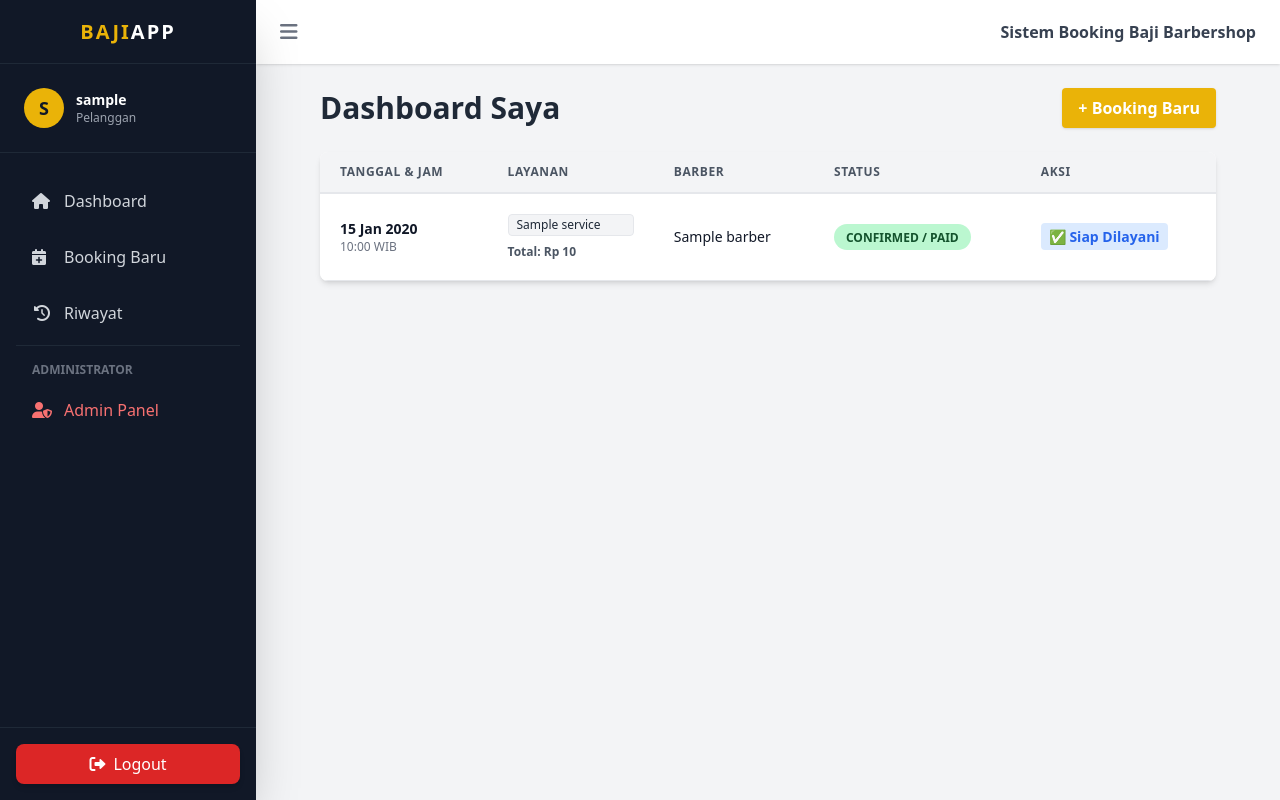
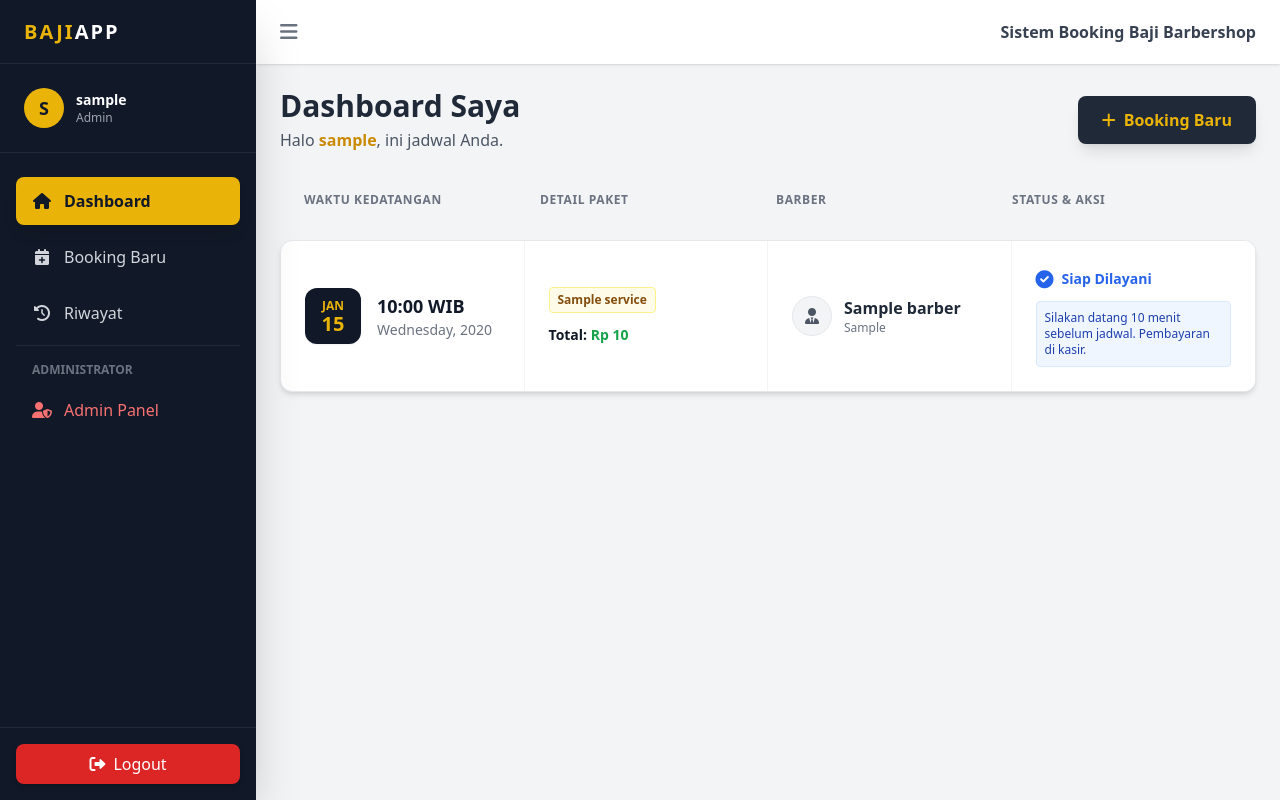
Before and after one commit to bajiff/baji-barbershop, a Flask app: page /dashboard in a window 1280 px wide. Run offline with Flask 3, Linux system fonts and the light colour scheme; a user stored in the database is signed in; tables that the repository leaves empty hold one stand-in row (values such as "Sample post"); some libraries are stand-ins or nearby versions.

Commit message:
Bisa dibilang selesai lah udah capek tinggal bikin pptnya aja

```diff
--- a/app/templates/base_dashboard.html
+++ b/app/templates/base_dashboard.html
@@ -8,57 +8,68 @@
     <script defer src="https://cdn.jsdelivr.net/npm/alpinejs@3.x.x/dist/cdn.min.js"></script>
     <link rel="stylesheet" href="https://cdnjs.cloudflare.com/ajax/libs/font-awesome/6.0.0/css/all.min.css">
 </head>
-<body class="bg-gray-100 font-sans antialiased" x-data="{ sidebarOpen: true }">
+<body class="bg-gray-100 font-sans antialiased" x-data="{ sidebarOpen: false }"
+      x-init="if (window.innerWidth >= 1024) sidebarOpen = true"
+      @resize.window="if (window.innerWidth < 1024) sidebarOpen = false; else sidebarOpen = true">
 
     <div class="flex h-screen overflow-hidden">
 
-        <aside
-            :class="sidebarOpen ? 'translate-x-0 w-64' : '-translate-x-full w-0 lg:w-0'"
-            class="fixed inset-y-0 left-0 z-30 bg-gray-900 text-white transition-all duration-300 ease-in-out lg:static shadow-2xl flex flex-col overflow-hidden whitespace-nowrap">
+        <aside :class="sidebarOpen ? 'translate-x-0' : '-translate-x-full'"
+               class="fixed inset-y-0 left-0 z-30 w-64 bg-gray-900 text-white transition-transform duration-300 ease-in-out lg:static lg:inset-0 shadow-2xl flex flex-col"
+               x-cloak>
 
-            <div class="h-16 flex items-center justify-center border-b border-gray-800 px-6">
+            <div class="h-16 flex items-center justify-between px-6 bg-gray-900 border-b border-gray-800">
                 <span class="text-xl font-bold text-yellow-500 tracking-widest">BAJI<span class="text-white">APP</span></span>
+
+                <button @click="sidebarOpen = false" class="text-gray-400 hover:text-white lg:hidden focus:outline-none">
+                    <i class="fas fa-times text-2xl"></i>
+                </button>
             </div>
 
             <div class="p-6 border-b border-gray-800 flex items-center gap-3">
-                <div class="w-10 h-10 rounded-full bg-yellow-500 flex items-center justify-center text-gray-900 font-bold text-lg min-w-[2.5rem]">
+                <div class="w-10 h-10 rounded-full bg-yellow-500 flex items-center justify-center text-gray-900 font-bold text-lg shrink-0">
                     {{ current_user.username[0] | upper }}
                 </div>
-                <div class="overflow-hidden transition-opacity duration-300" :class="sidebarOpen ? 'opacity-100' : 'opacity-0'">
-                    <p class="text-sm font-semibold">{{ current_user.username }}</p>
-                    <p class="text-xs text-gray-400">Pelanggan</p>
+                <div class="overflow-hidden">
+                    <p class="text-sm font-semibold truncate">{{ current_user.username }}</p>
+                    <p class="text-xs text-gray-400 capitalize">{{ current_user.role }}</p>
                 </div>
             </div>
 
             <nav class="flex-1 px-4 py-6 space-y-2 overflow-y-auto">
-                <a href="{{ url_for('main.dashboard') }}" class="flex items-center px-4 py-3 rounded-lg text-gray-300 hover:bg-gray-800 hover:text-white transition-colors">
-                    <i class="fas fa-home w-5"></i>
+                <a href="{{ url_for('main.dashboard') }}"
+                   class="flex items-center px-4 py-3 rounded-lg transition-colors {{ 'bg-yellow-500 text-gray-900 font-bold shadow-lg' if request.endpoint == 'main.dashboard' else 'text-gray-300 hover:bg-gray-800 hover:text-white' }}">
+                    <i class="fas fa-home w-5 text-center"></i>
                     <span class="ml-3">Dashboard</span>
                 </a>
-                <a href="{{ url_for('main.new_booking') }}" class="flex items-center px-4 py-3 rounded-lg text-gray-300 hover:bg-gray-800 hover:text-white transition-colors">
-                    <i class="fas fa-calendar-plus w-5"></i>
+
+                <a href="{{ url_for('main.new_booking') }}"
+                   class="flex items-center px-4 py-3 rounded-lg transition-colors {{ 'bg-yellow-500 text-gray-900 font-bold shadow-lg' if request.endpoint == 'main.new_booking' else 'text-gray-300 hover:bg-gray-800 hover:text-white' }}">
+                    <i class="fas fa-calendar-plus w-5 text-center"></i>
                     <span class="ml-3">Booking Baru</span>
                 </a>
+
                 <a href="{{ url_for('main.history') }}"
-                class="flex items-center px-4 py-3 rounded-lg transition-colors {{ 'bg-yellow-500 text-gray-900 font-bold shadow-lg' if request.endpoint == 'main.history' else 'text-gray-300 hover:bg-gray-800 hover:text-white' }}">
+                   class="flex items-center px-4 py-3 rounded-lg transition-colors {{ 'bg-yellow-500 text-gray-900 font-bold shadow-lg' if request.endpoint == 'main.history' else 'text-gray-300 hover:bg-gray-800 hover:text-white' }}">
                     <i class="fas fa-history w-5 text-center"></i>
                     <span class="ml-3">Riwayat</span>
                 </a>
-            {% if current_user.role == 'admin' %}
+
+                {% if current_user.role == 'admin' %}
                 <div class="mt-4 pt-4 border-t border-gray-800">
                     <p class="px-4 text-xs font-bold text-gray-500 uppercase mb-2">Administrator</p>
                     <a href="{{ url_for('main.admin_dashboard') }}"
-                    class="flex items-center px-4 py-3 rounded-lg transition-colors {{ 'bg-red-600 text-white font-bold shadow-lg' if request.endpoint == 'main.admin_dashboard' else 'text-red-400 hover:bg-red-900/50 hover:text-white' }}">
+                       class="flex items-center px-4 py-3 rounded-lg transition-colors {{ 'bg-red-600 text-white font-bold shadow-lg' if request.endpoint == 'main.admin_dashboard' else 'text-red-400 hover:bg-red-900/50 hover:text-white' }}">
                         <i class="fas fa-user-shield w-5 text-center"></i>
                         <span class="ml-3">Admin Panel</span>
                     </a>
                 </div>
-            {% endif %}
+                {% endif %}
             </nav>
 
             <div class="p-4 border-t border-gray-800">
-                <a href="{{ url_for('main.logout') }}" class="flex items-center justify-center w-full px-4 py-2 bg-red-600 hover:bg-red-700 text-white rounded-lg transition shadow-md">
-                    <i class="fas fa-sign-out-alt mr-2"></i> <span x-show="sidebarOpen">Logout</span>
+                <a href="{{ url_for('main.logout') }}" class="flex items-center justify-center w-full px-4 py-2 bg-red-600 hover:bg-red-700 text-white rounded-lg transition shadow-md group">
+                    <i class="fas fa-sign-out-alt mr-2 group-hover:animate-bounce"></i> Logout
                 </a>
             </div>
         </aside>
--- a/app/templates/booking/dashboard.html
+++ b/app/templates/booking/dashboard.html
@@ -1,104 +1,123 @@
 {% extends "base_dashboard.html" %}
 
-{% block head %}
-    <script type="text/javascript"
-      src="https://app.sandbox.midtrans.com/snap/snap.js"
-      data-client-key="{{ config.MIDTRANS_CLIENT_KEY }}">
-    </script>
-{% endblock %}
+{% block content %}
+<div class="max-w-6xl mx-auto pb-24">
 
-{% block content %}
-<div class="max-w-4xl mx-auto">
-    <div class="flex justify-between items-center mb-6">
+    <div class="flex flex-col md:flex-row justify-between items-start md:items-center mb-8 gap-4">
+        <div>
             <h2 class="text-3xl font-bold text-gray-800">Dashboard Saya</h2>
-        <a href="{{ url_for('main.new_booking') }}" class="bg-yellow-500 hover:bg-yellow-600 text-white font-bold py-2 px-4 rounded shadow">
-            + Booking Baru
+            <p class="text-gray-600 mt-1">Halo <span class="font-bold text-yellow-600">{{ current_user.username }}</span>, ini jadwal Anda.</p>
+        </div>
+
+        <a href="{{ url_for('main.new_booking') }}" class="hidden md:inline-flex items-center gap-2 bg-gray-800 hover:bg-gray-900 text-yellow-500 hover:text-yellow-400 font-bold py-3 px-6 rounded-lg shadow-lg transition transform hover:-translate-y-1">
+            <i class="fas fa-plus"></i> Booking Baru
         </a>
     </div>
 
-    <div class="bg-white shadow-md rounded-lg overflow-hidden">
-        <table class="min-w-full leading-normal">
-            <thead>
-                <tr>
-                    <th class="px-5 py-3 border-b-2 border-gray-200 bg-gray-100 text-left text-xs font-semibold text-gray-600 uppercase tracking-wider">Tanggal & Jam</th>
-                    <th class="px-5 py-3 border-b-2 border-gray-200 bg-gray-100 text-left text-xs font-semibold text-gray-600 uppercase tracking-wider">Layanan</th>
-                    <th class="px-5 py-3 border-b-2 border-gray-200 bg-gray-100 text-left text-xs font-semibold text-gray-600 uppercase tracking-wider">Barber</th>
-                    <th class="px-5 py-3 border-b-2 border-gray-200 bg-gray-100 text-left text-xs font-semibold text-gray-600 uppercase tracking-wider">Status</th>
-                    <th class="px-5 py-3 border-b-2 border-gray-200 bg-gray-100 text-left text-xs font-semibold text-gray-600 uppercase tracking-wider">Aksi</th>
-                </tr>
-            </thead>
-            <tbody>
+    <div class="flex flex-col gap-6">
+
+        <div class="hidden md:grid grid-cols-4 gap-4 px-6 py-2 text-xs font-bold text-gray-500 uppercase tracking-wider">
+            <div>Waktu Kedatangan</div>
+            <div>Detail Paket</div>
+            <div>Barber</div>
+            <div>Status & Aksi</div>
+        </div>
+
         {% for booking in bookings %}
-                <tr>
-                    <td class="px-5 py-5 border-b border-gray-200 bg-white text-sm">
-                        <p class="text-gray-900 whitespace-no-wrap font-bold">
-                            {{ booking.booking_time.strftime('%d %b %Y') }}
-                        </p>
-                        <p class="text-gray-500 text-xs">{{ booking.booking_time.strftime('%H:%M') }} WIB</p>
-                    </td>
+        <div class="bg-white rounded-xl shadow-md border border-gray-200 overflow-hidden hover:shadow-lg transition duration-300">
 
-                    <td class="px-5 py-5 border-b border-gray-200 bg-white text-sm">
-                        <div class="flex flex-col gap-1">
+            <div class="grid grid-cols-1 md:grid-cols-4">
+
+                <div class="p-6 border-b md:border-b-0 md:border-r border-gray-100 flex items-center gap-4">
+                    <div class="flex-shrink-0 w-14 h-14 rounded-xl bg-gray-900 text-yellow-500 flex flex-col items-center justify-center font-bold shadow-sm">
+                        <span class="text-xs uppercase">{{ booking.booking_time.strftime('%b') }}</span>
+                        <span class="text-xl leading-none">{{ booking.booking_time.strftime('%d') }}</span>
+                    </div>
+                    <div>
+                        <p class="text-xs text-gray-400 uppercase font-bold tracking-wider mb-1 md:hidden">Waktu Kedatangan</p>
+                        <p class="text-gray-900 font-bold text-lg">{{ booking.booking_time.strftime('%H:%M') }} WIB</p>
+                        <p class="text-gray-500 text-sm">{{ booking.booking_time.strftime('%A, %Y') }}</p>
+                    </div>
+                </div>
+
+                <div class="p-6 border-b md:border-b-0 md:border-r border-gray-100 flex flex-col justify-center">
+                    <p class="text-xs text-gray-400 uppercase font-bold tracking-wider mb-2 md:hidden">Detail Paket</p>
+
+                    <div class="flex flex-wrap gap-2 mb-3">
                         {% for s in booking.services %}
-                                <span class="inline-flex items-center px-2 py-0.5 rounded text-xs font-medium bg-gray-100 text-gray-800 border border-gray-200">
+                            <span class="px-2 py-1 bg-yellow-50 text-yellow-800 text-xs font-bold rounded border border-yellow-200">
                                 {{ s.name }}
                             </span>
                         {% endfor %}
                     </div>
+
                     {% set total = booking.services|sum(attribute='price') %}
-                        <p class="text-gray-600 text-xs font-bold mt-2">
-                            Total: Rp {{ "{:,.0f}".format(total) }}
+                    <p class="text-sm font-bold text-gray-900">
+                        Total: <span class="text-green-600">Rp {{ "{:,.0f}".format(total) }}</span>
                     </p>
-                    </td>
+                </div>
 
-                    <td class="px-5 py-5 border-b border-gray-200 bg-white text-sm">
-                        <p class="text-gray-900 whitespace-no-wrap">{{ booking.barber.name }}</p>
-                    </td>
-                    <td class="px-5 py-5 border-b border-gray-200 bg-white text-sm">
-                        <span class="relative inline-block px-3 py-1 font-semibold leading-tight
-                        {% if booking.payment_status == 'paid' %} text-green-900 bg-green-200
-                        {% else %} text-orange-900 bg-orange-200 {% endif %} rounded-full">
-                            <span class="relative text-xs uppercase">{{ booking.status }} / {{ booking.payment_status }}</span>
+                <div class="p-6 border-b md:border-b-0 md:border-r border-gray-100 flex items-center">
+                    <div class="w-full">
+                        <p class="text-xs text-gray-400 uppercase font-bold tracking-wider mb-2 md:hidden">Barber Pilihan</p>
+                        <div class="flex items-center gap-3">
+                            <div class="w-10 h-10 rounded-full bg-gray-100 flex items-center justify-center text-gray-600 border border-gray-200">
+                                <i class="fas fa-user-tie"></i>
+                            </div>
+                            <div>
+                                <p class="font-bold text-gray-800">{{ booking.barber.name }}</p>
+                                <p class="text-xs text-gray-500">{{ booking.barber.specialty }}</p>
+                            </div>
+                        </div>
+                    </div>
+                </div>
+
+                <div class="p-6 bg-gray-50 md:bg-white flex flex-col justify-center">
+                    <p class="text-xs text-gray-400 uppercase font-bold tracking-wider mb-2 md:hidden">Status & Aksi</p>
+
+                    {% if booking.status == 'pending' %}
+                        <div class="flex items-center gap-2 mb-3 text-yellow-600 font-bold text-sm">
+                            <span class="relative flex h-3 w-3">
+                              <span class="animate-ping absolute inline-flex h-full w-full rounded-full bg-yellow-400 opacity-75"></span>
+                              <span class="relative inline-flex rounded-full h-3 w-3 bg-yellow-500"></span>
                             </span>
-                    </td>
-                    <td class="px-5 py-5 border-b border-gray-200 bg-white text-sm">
-                        {% if booking.status == 'pending' %}
-                            <div class="flex flex-col gap-2">
-                                <span class="text-yellow-600 font-bold text-xs bg-yellow-100 px-2 py-1 rounded text-center">
-                                    🕒 Menunggu Konfirmasi
-                                </span>
+                            Menunggu Konfirmasi
+                        </div>
+                        <a href="https://wa.me/6281234567890?text=Halo Admin, saya {{ current_user.username }} mau konfirmasi booking..."
+                           target="_blank"
+                           class="w-full bg-green-500 hover:bg-green-600 text-white text-sm font-bold py-2 px-4 rounded shadow flex items-center justify-center gap-2 transition">
+                            <i class="fab fa-whatsapp"></i> Chat Admin
+                        </a>
 
-                                <a href="https://wa.me/6289639552070?text=Halo Admin, saya {{ current_user.username }} sudah booking untuk tanggal {{ booking.booking_time.strftime('%d %b') }} jam {{ booking.booking_time.strftime('%H:%M') }}. Mohon dikonfirmasi."
-                                target="_blank"
-                                class="bg-green-500 hover:bg-green-600 text-white text-xs font-bold py-1 px-2 rounded text-center shadow">
-                                    <i class="fab fa-whatsapp"></i> Konfirmasi via WA
+                    {% elif booking.status == 'confirmed' %}
+                        <div class="flex items-center gap-2 mb-2 text-blue-600 font-bold text-sm">
+                            <i class="fas fa-check-circle text-lg"></i> Siap Dilayani
+                        </div>
+                        <div class="bg-blue-50 text-blue-800 text-xs p-2 rounded border border-blue-100">
+                            Silakan datang 10 menit sebelum jadwal. Pembayaran di kasir.
+                        </div>
+                    {% endif %}
+                </div>
+
+            </div>
+        </div>
+        {% else %}
+        <div class="text-center py-12 bg-white rounded-xl shadow-sm border border-gray-200">
+            <div class="w-20 h-20 bg-gray-100 rounded-full flex items-center justify-center mx-auto mb-4 text-gray-400">
+                <i class="fas fa-calendar-times text-3xl"></i>
+            </div>
+            <h3 class="text-lg font-bold text-gray-800">Tidak ada jadwal aktif</h3>
+            <p class="text-gray-500 mb-6">Jadwal Anda kosong. Yuk gantengin diri sekarang!</p>
+            <a href="{{ url_for('main.new_booking') }}" class="bg-yellow-500 text-gray-900 font-bold py-2 px-6 rounded-full hover:bg-yellow-400 transition">
+                Booking Sekarang
             </a>
         </div>
+        {% endfor %}
+    </div>
 
-                        {% elif booking.status == 'confirmed' %}
-                            <span class="text-blue-600 font-bold text-sm bg-blue-100 px-2 py-1 rounded">
-                                ✅ Siap Dilayani
-                            </span>
+    <a href="{{ url_for('main.new_booking') }}" class="md:hidden fixed bottom-6 right-6 bg-yellow-500 text-gray-900 w-14 h-14 rounded-full shadow-2xl flex items-center justify-center text-2xl z-50 hover:bg-yellow-400 transition animate-bounce">
+        <i class="fas fa-plus"></i>
+    </a>
 
-                        {% elif booking.status == 'completed' %}
-                            <span class="text-green-600 font-bold text-sm">
-                                ✓ Selesai
-                            </span>
-
-                        {% else %}
-                            <span class="text-red-500 text-xs">Dibatalkan</span>
-                        {% endif %}
-                    </td>
-                </tr>
-                {% else %}
-                <tr>
-                    <td colspan="5" class="px-5 py-5 text-center text-gray-500">
-                        Belum ada riwayat booking.
-                    </td>
-                </tr>
-                {% endfor %}
-            </tbody>
-        </table>
-    </div>
 </div>
 {% endblock %}
--- a/app/templates/index.html
+++ b/app/templates/index.html
@@ -91,10 +91,6 @@
                         </li>
                         <li class="flex items-center">
                             <i class="fas fa-check-circle text-yellow-600 mr-3 text-xl"></i>
-                            <span class="font-semibold text-lg">Hair Coloring & Highlight</span>
-                        </li>
-                        <li class="flex items-center">
-                            <i class="fas fa-check-circle text-yellow-600 mr-3 text-xl"></i>
                             <span class="font-semibold text-lg">Black Mask & Head Massage</span>
                         </li>
                     </ul>
@@ -109,7 +105,7 @@
         </div>
     </section>
 
-    <footer class="bg-black text-gray-400 py-10 border-t border-gray-800">
+    <footer class="bg-gray-900 text-gray-400 py-10 border-t border-gray-800">
         <div class="container mx-auto px-6 text-center">
             <h2 class="text-2xl font-bold text-white mb-4 tracking-wider">BAJI<span class="text-yellow-500">HAIRCUT💈</span></h2>
             <p class="mb-6">Jl. Baji Ajalah No. 404, Localhost, Virtual Private Server</p>
```
Lines whose indentation alone changed are shown as unchanged.
